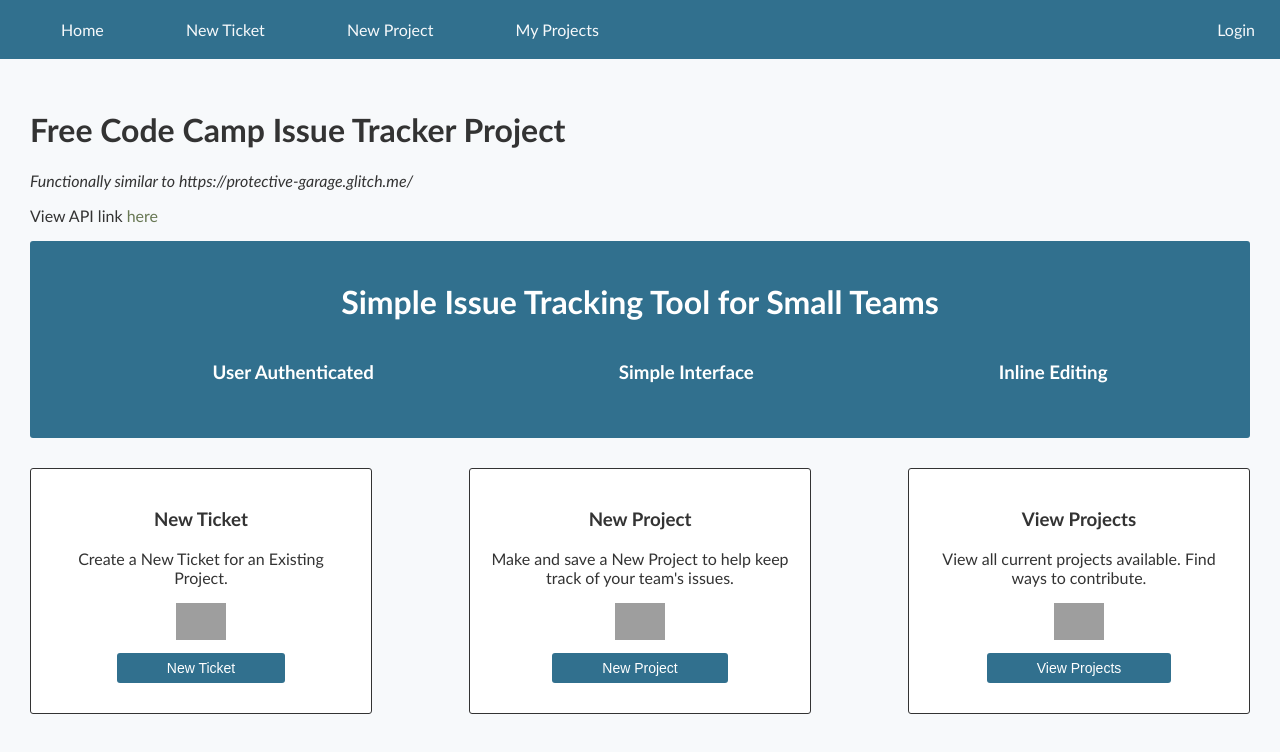
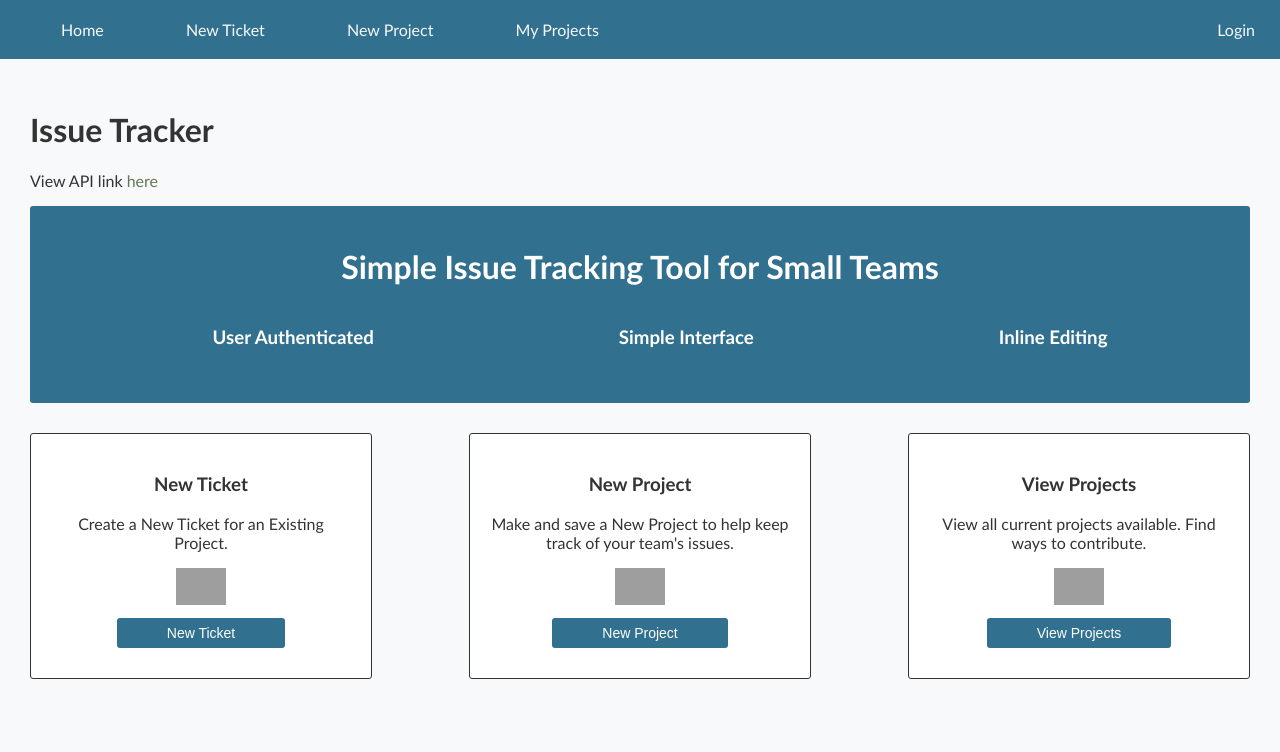
Before and after one commit to eolculnamo2/fccIssueTracker, a React app: page / in a window 1280 px wide. Shown: the top 752 px of the page. Built offline with nearby package versions, Linux system fonts and the light colour scheme; no server answers; grey boxes are pictures that could not be loaded.

Commit message:
home page adjustment

```diff
--- a/src/components/Home/Home.js
+++ b/src/components/Home/Home.js
@@ -27,11 +27,8 @@
         return(
             <div className="home-page-box">
                 <h1>
-                    Free Code Camp Issue Tracker Project
+                    Issue Tracker
                 </h1>
-                <em>
-                    Functionally similar to https://protective-garage.glitch.me/
-                </em>
                 <p>
                     View API link <a href = "/api/issues/apitestproject">here</a>
                 </p>
```
